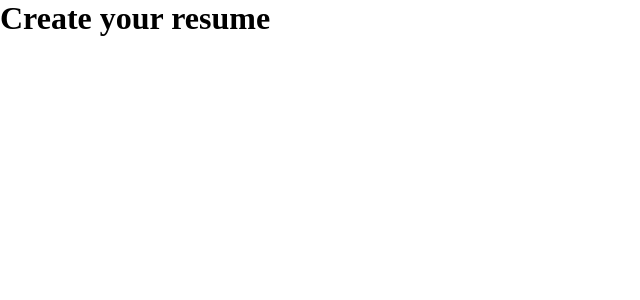
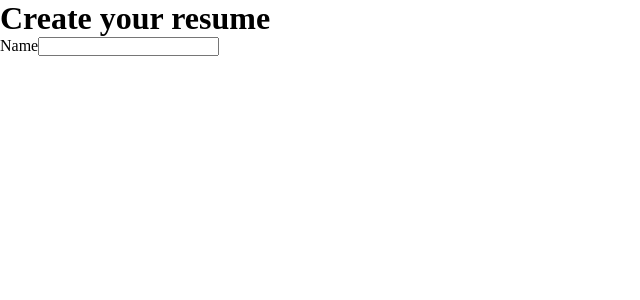
Before and after one commit to vladcheck/TOP-cv-application, a React (Vite) app: page / in a window 1280 px wide. Shown: the top 300 px of the page, without its empty margins (0-640 px from the left). Built offline with nearby package versions, Linux system fonts and the light colour scheme.

Commit message:
Create InputRow.jsx

```diff
--- a/src/Components/Form.jsx
+++ b/src/Components/Form.jsx
@@ -1,7 +1,10 @@
+import { InputRow } from "./Input";
+
 export function Form(props) {
   return (
     <>
       <h1>Create your resume</h1>
+      <InputRow label="Name" type="text" />
     </>
   );
 }
--- /dev/null
+++ b/src/Components/Input.jsx
@@ -0,0 +1,10 @@
+export function InputRow(props) {
+  return (
+    <div className="form-row">
+      <label>
+        {props.label}
+        <input type={props.type} />
+      </label>
+    </div>
+  );
+}
```
